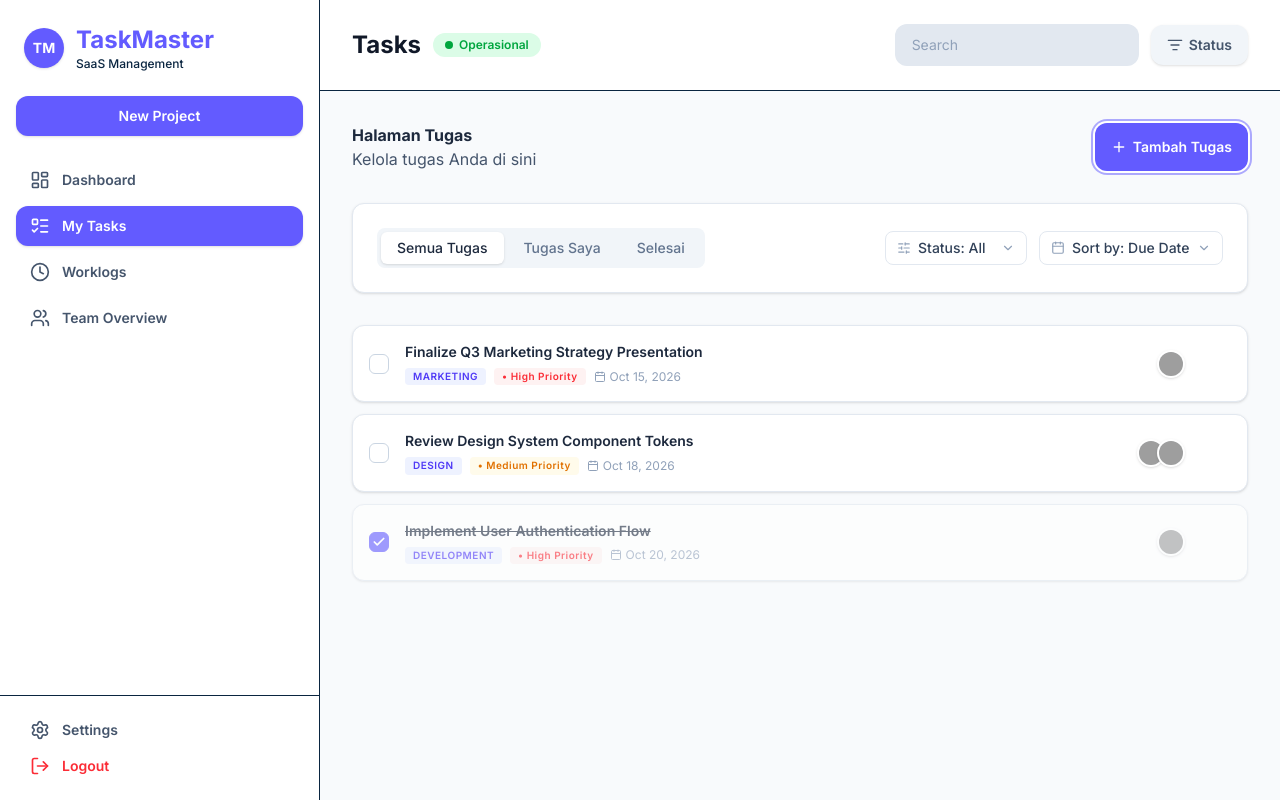
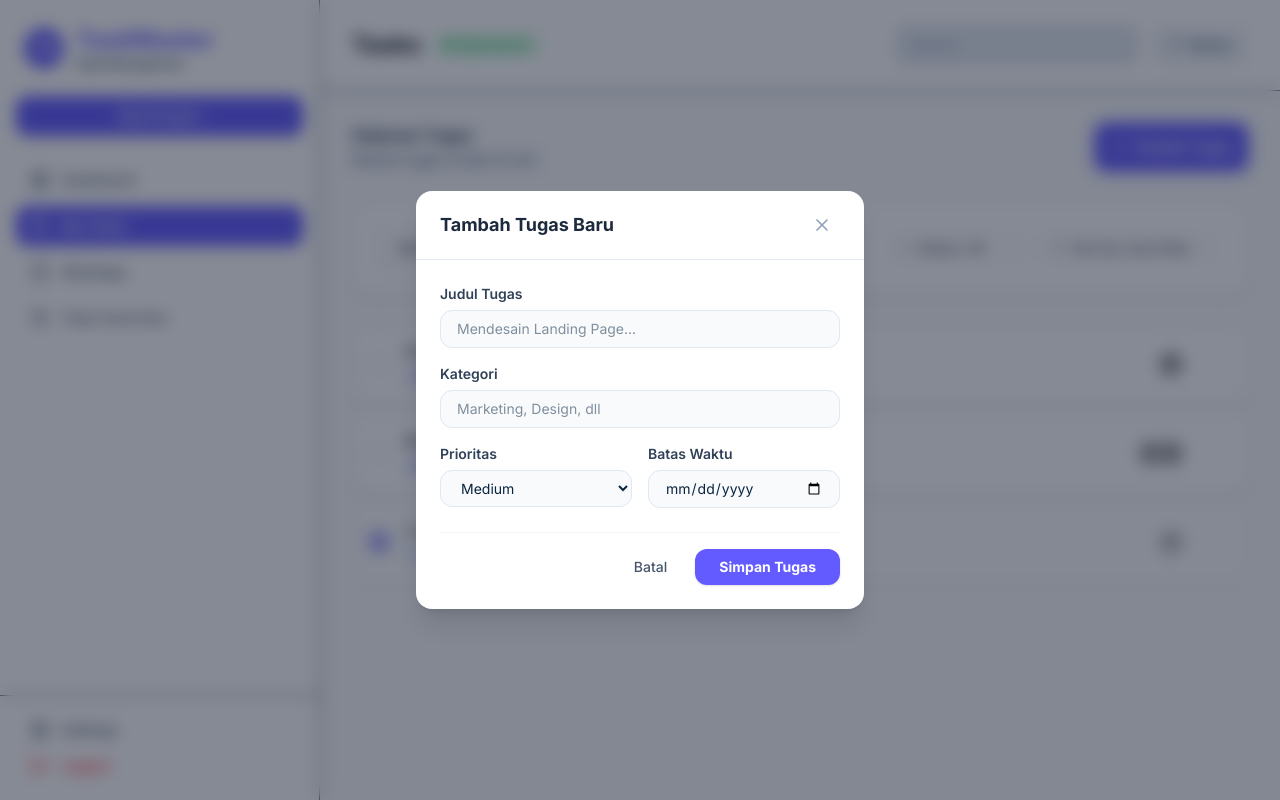
Before and after one commit to DenDev377/task-saas, a Next.js app: page /dashboard/tasks in a window 1280 px wide. Both pictures are taken after a click on the button "Tambah Tugas". Built offline with nearby package versions, Linux system fonts and the light colour scheme; grey boxes are pictures that could not be loaded.

Commit message:
feat: Implementasi management task dengan schema prisma , API endpoint, dan membuat modal.

```diff
--- /dev/null
+++ b/app/api/tasks/route.ts
@@ -0,0 +1,47 @@
+import { NextResponse } from "next/server";
+import { getServerSession } from "next-auth/next";
+import { authOptions } from "../auth/[...nextauth]/route";
+import { prisma } from "@/lib/prisma";
+
+export async function POST(req: Request) {
+    try {
+        const session = await getServerSession(authOptions)
+        if (!session?.user?.id) {
+            return NextResponse.json({
+                message: "Anda belum login!"
+
+            }, { status: 401 })
+        };
+
+        const body = await req.json()
+        const { title, category, priority, dueDate } = body
+
+        if (!title) {
+            return NextResponse.json({
+                message: "Judul tugas wajib diisi."
+            }, { status: 400 })
+        }
+
+        const newTask = await prisma.task.create({
+            data: {
+                title,
+                category,
+                priority,
+                dueDate: dueDate ? new Date(dueDate) : null,
+                createdById: parseInt(session.user.id),
+                assigneeId: parseInt(session.user.id),
+            }
+        })
+
+
+        return NextResponse.json({
+            message: "Tugas berhasil ditambahkan!",
+            task: newTask
+        }, { status: 201 })
+    } catch (error) {
+        console.error("[CREATE_TASK_ERROR]", error)
+        return NextResponse.json({
+            message: "Terjadi kesalahan server"
+        }, { status: 500 })
+    }
+}
--- a/app/dashboard/tasks/page.tsx
+++ b/app/dashboard/tasks/page.tsx
@@ -1,12 +1,13 @@
 "use client"
 import { useState } from "react"
 import { Plus, SlidersHorizontal, Calendar, Check, MoreHorizontal, ChevronDown } from "lucide-react";
-
+import TaskModal from "@/components/dashboard/TaskModal";
 
 export default function TaskPage() {
 
 
     const [activeTab, setActiveTab] = useState("all")
+    const [isModalOpen, setIsModalOpen] = useState(false)
 
     const [tasks, setTasks] = useState([
         {
@@ -85,7 +86,10 @@ export default function TaskPage() {
                     <p className="text-slate-600">Kelola tugas Anda di sini</p>
                 </div>
 
-                <button className="bg-[#635BFF] flex items-center gap-1.5 hover:bg-[#534be0] text-white font-semibold py-2.5 px-4 rounded-xl shadow-sm text-sm transition-all focus:outline-none focus:ring-2 focus:ring-[#635BFF]/50 focus:ring-offset-2">
+                <button
+                    onClick={() => setIsModalOpen(true)}
+                    className="bg-[#635BFF] flex items-center gap-1.5 hover:bg-[#534be0] text-white font-semibold py-2.5 px-4 rounded-xl shadow-sm text-sm transition-all focus:outline-none focus:ring-2 focus:ring-[#635BFF]/50 focus:ring-offset-2"
+                >
                     <Plus className="w-4 h-4" />
                     Tambah Tugas
                 </button>
@@ -205,6 +209,11 @@ export default function TaskPage() {
                     </div>
                 )}
             </div>
+
+            <TaskModal
+                isOpen={isModalOpen}
+                onClose={() => setIsModalOpen(false)}
+            />
         </div>
     )
 }
--- /dev/null
+++ b/components/dashboard/TaskModal.tsx
@@ -0,0 +1,132 @@
+"use client"
+
+import { useState } from "react";
+import { X } from "lucide-react";
+
+interface TaskModalProps {
+    isOpen: boolean;
+    onClose: () => void;
+}
+
+export default function TaskModal({ isOpen, onClose }: TaskModalProps) {
+    const [title, setTitle] = useState("");
+    const [category, setCategory] = useState("");
+    const [priority, setPriority] = useState("MEDIUM");
+    const [dueDate, setDueDate] = useState("");
+    const [loading, setLoading] = useState(false);
+    const [error, setError] = useState("");
+
+    if (!isOpen) return null;
+
+    const handleSubmit = async (e: React.FormEvent) => {
+        e.preventDefault();
+        setLoading(true)
+        setError("")
+
+        try {
+            //request post ke api
+            const res = await fetch("/api/tasks", {
+                method: "POST",
+                headers: { "Content-Type": "application/json" },
+                body: JSON.stringify({
+                    title, category, priority, dueDate
+                })
+
+            })
+            const data = await res.json()
+            if (!res.ok) {
+                setError(data.message || "Gagal menyimpan tugas.")
+            } else {
+                setTitle("");
+                setCategory("");
+                setPriority("MEDIUM");
+                setDueDate("");
+                onClose();
+            }
+        } catch (err) {
+            setError("koneksi bermasalah.")
+        } finally {
+            setLoading(false)
+        }
+
+    }
+
+    return (
+        <div className="fixed inset-0 z-50 flex items-center justify-center p-4 bg-slate-900/50 backdrop-blur-sm">
+            <div className="w-full max-w-md bg-white rounded-2xl shadow-xl overflow-hidden">
+                <div className="flex items-center justify-between px-6 py-4 border-b border-slate-200">
+                    <h2 className="text-lg font-bold text-slate-800">Tambah Tugas Baru</h2>
+                    <button onClick={onClose} className="p-2 text-slate-400 hover:text-slate-600 hover:bg-slate-100 rounded-lg transition-colors">
+                        <X size={20} />
+                    </button>
+                </div>
+
+                <form onSubmit={handleSubmit} className="p-6 space-y-4">
+                    <div>
+                        <label className="block text-sm font-semibold text-slate-700 mb-1.5">Judul Tugas</label>
+                        <input
+                            type="text"
+                            required
+                            value={title}
+                            onChange={(e) => setTitle(e.target.value)}
+                            placeholder="Mendesain Landing Page..."
+                            className="w-full px-4 py-2 bg-slate-50 border border-slate-200 rounded-xl focus:bg-white focus:outline-none focus:ring-2 focus:ring-[#635BFF]/30 focus:border-[#635BFF] transition-all text-sm"
+                        />
+                    </div>
+
+                    <div>
+                        <label className="block text-sm font-semibold text-slate-700 mb-1.5">Kategori</label>
+                        <input
+                            type="text"
+                            value={category}
+                            onChange={(e) => setCategory(e.target.value)}
+                            placeholder="Marketing, Design, dll"
+                            className="w-full px-4 py-2 bg-slate-50 border border-slate-200 rounded-xl focus:bg-white focus:outline-none focus:ring-2 focus:ring-[#635BFF]/30 focus:border-[#635BFF] transition-all text-sm"
+                        />
+                    </div>
+
+                    <div className="grid grid-cols-2 gap-4">
+                        <div>
+                            <label className="block text-sm font-semibold text-slate-700 mb-1.5">Prioritas</label>
+                            <select
+                                value={priority}
+                                onChange={(e) => setPriority(e.target.value)}
+                                className="w-full px-4 py-2 bg-slate-50 border border-slate-200 rounded-xl focus:bg-white focus:outline-none focus:ring-2 focus:ring-[#635BFF]/30 focus:border-[#635BFF] transition-all text-sm"
+                            >
+                                <option value="LOW">Low</option>
+                                <option value="MEDIUM">Medium</option>
+                                <option value="HIGH">High</option>
+                            </select>
+                        </div>
+                        <div>
+                            <label className="block text-sm font-semibold text-slate-700 mb-1.5">Batas Waktu</label>
+                            <input
+                                type="date"
+                                required
+                                value={dueDate}
+                                onChange={(e) => setDueDate(e.target.value)}
+                                className="w-full px-4 py-2 bg-slate-50 border border-slate-200 rounded-xl focus:bg-white focus:outline-none focus:ring-2 focus:ring-[#635BFF]/30 focus:border-[#635BFF] transition-all text-sm"
+                            />
+                        </div>
+                    </div>
+
+                    <div className="pt-4 flex items-center justify-end gap-3 border-t border-slate-100 mt-6">
+                        <button
+                            type="button"
+                            onClick={onClose}
+                            className="px-4 py-2 text-sm font-medium text-slate-600 hover:text-slate-800 hover:bg-slate-100 rounded-xl transition-colors"
+                        >
+                            Batal
+                        </button>
+                        <button
+                            type="submit"
+                            className="px-6 py-2 text-sm font-bold text-white bg-[#635BFF] hover:bg-[#534be0] rounded-xl shadow-sm transition-all focus:outline-none focus:ring-2 focus:ring-[#635BFF]/50 focus:ring-offset-2"
+                        >
+                            Simpan Tugas
+                        </button>
+                    </div>
+                </form>
+            </div>
+        </div>
+    );
+}
--- a/lib/prisma.ts
+++ b/lib/prisma.ts
@@ -1,8 +1,8 @@
-import { PrismaClient } from "../app/generated/prisma/client";
+import { PrismaClient } from "@prisma/client";
 import { PrismaMariaDb } from "@prisma/adapter-mariadb";
 
 const globalForPrisma = globalThis as unknown as {
-    prisma: PrismaClient | undefined;
+    prismaBaru: PrismaClient | undefined;
 }
 
 function createPrismaClient() {
@@ -17,6 +17,6 @@ function createPrismaClient() {
     return new PrismaClient({ adapter })
 }
 
-export const prisma = globalForPrisma.prisma ?? createPrismaClient();
+export const prisma = globalForPrisma.prismaBaru ?? createPrismaClient();
 
-if (process.env.NODE_ENV !== "production") globalForPrisma.prisma = prisma;
+if (process.env.NODE_ENV !== "production") globalForPrisma.prismaBaru = prisma;
```
Also changed, not shown: 1 other file (tests, documents, lock files or other folders).
